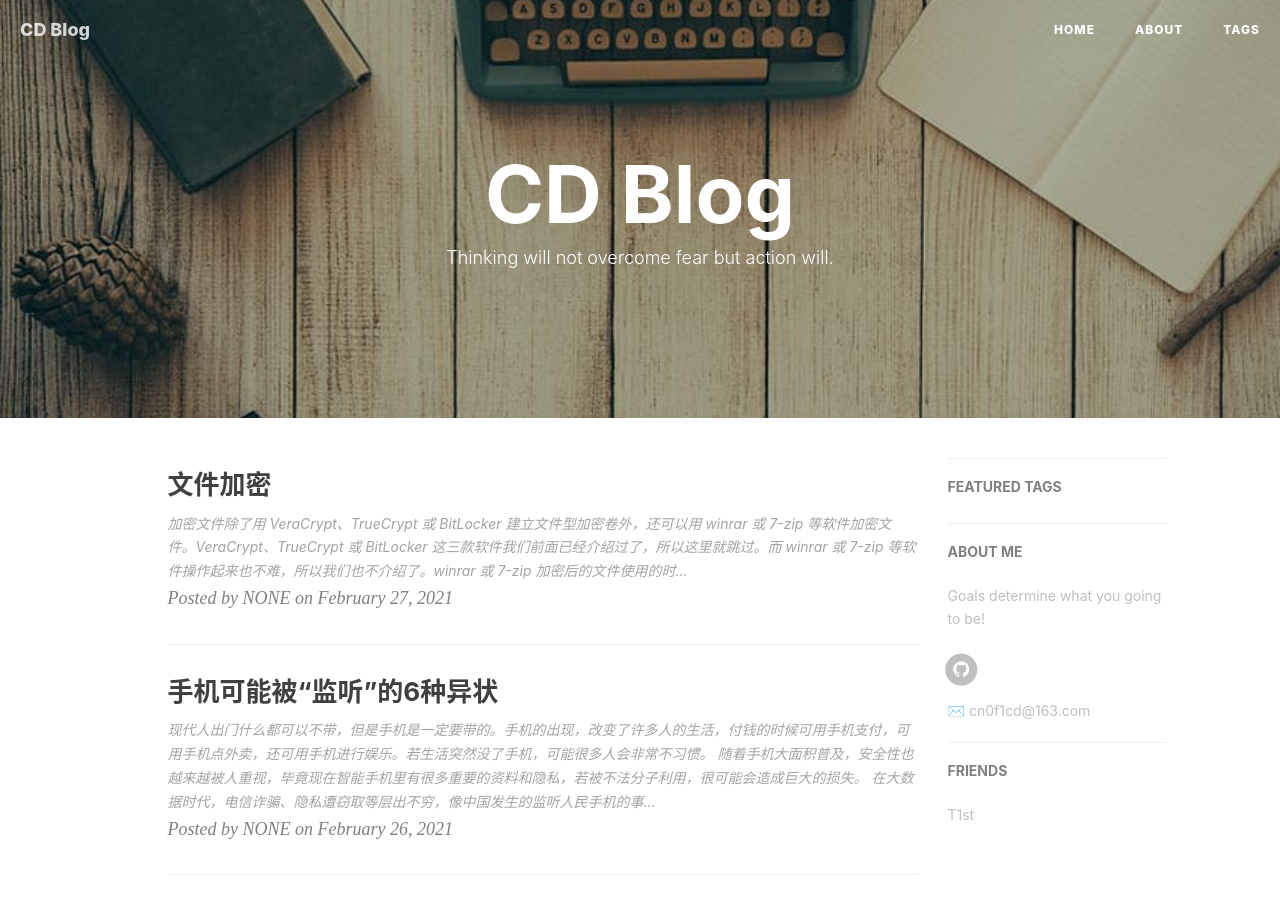
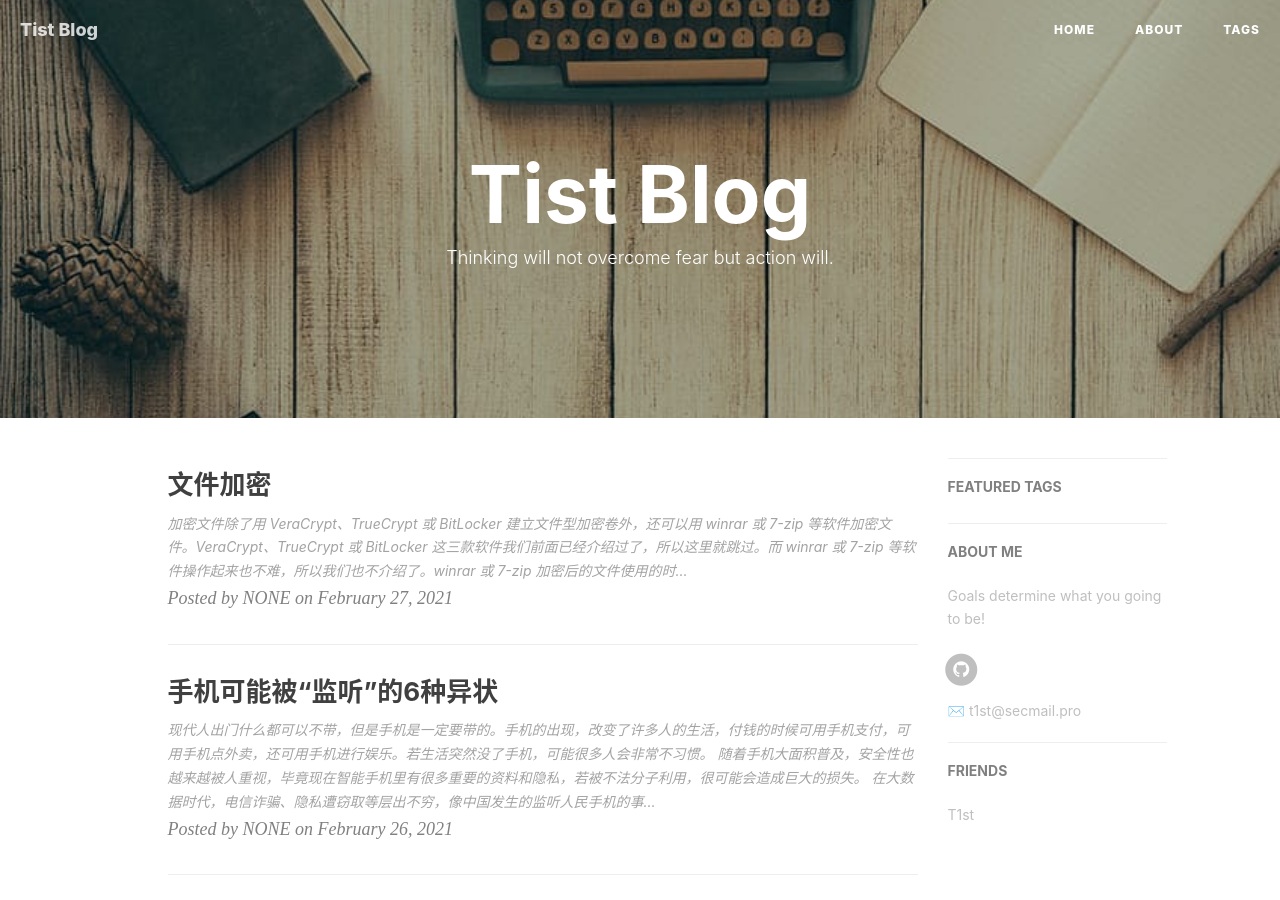
Before and after one commit to 4map/Cn0f1cd.github.io, a Jekyll site: the page built from index.html, in a window 1280 px wide and 900 px high. Built offline with Jekyll 4.4.1, drawn with Linux system fonts in a browser that asks for light colours; nearby versions of some CDN libraries; the list of posts is cut into pages by our own code; comment, search, counter and statistics services are not loaded; some of the changed text lies outside the part shown.

Commit message:
Update _config.yml

```diff
--- a/_config.yml
+++ b/_config.yml
@@ -1,10 +1,10 @@
 # Site settings
-title: CD Blog
-SEOTitle: CD的博客 | CD Blog
+title: Tist Blog
+SEOTitle: Tist的博客 | Tist Blog
 header-img: img/post-bg-desk.jpg
-email: cn0f1cd@163.com
+email: t1st@secmail.pro
 description: "Never give up."
-keyword: "CD, CD Blog, CD的博客, cn0f1cd, FCD, android, Xiaomi, Redmi"
+keyword: "Tist, Tist Blog, Tist的博客, Tist, Ti, android, Xiaomi, Redmi"
 url: "https://cn0f1cd.github.io"          # your host, for absolute URL
 baseurl: ""      # for example, '/blog' if your blog hosted on 'host/blog'
 github_repo: "https://github.com/cn0f1cd/T1st" # you code repository
```
